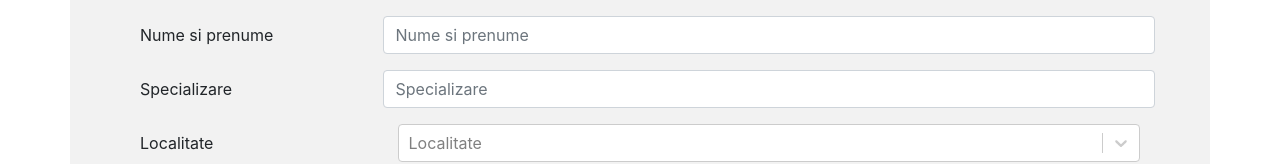
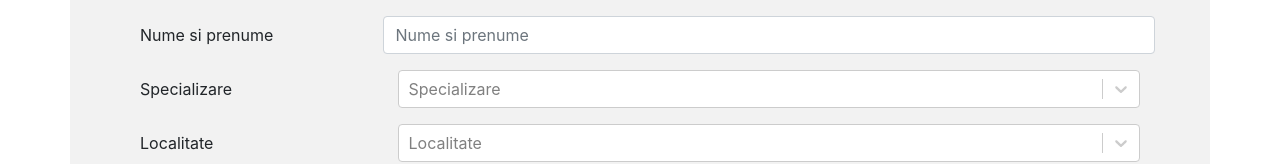
Before and after one commit to RoxanaAI/DLMaistru, a React (Create React App) app: page /add in a window 1280 px wide. Shown: the part 216-380 px from the top of the page. Built offline with nearby package versions, Linux system fonts and the light colour scheme; no server answers.

Commit message:
added specialization json

```diff
--- a/src/features/add/Add.js
+++ b/src/features/add/Add.js
@@ -15,7 +15,7 @@ const initialFormValues = {value: ''};
 export default function Add() {
     const [ , setItem ] = useState(initialFormValues);
     const [ validationMessage, setValidationMessage ] = useState("");
-    const { values, bindInput, bindOption } = useForm(initialFormValues);
+    const { values, bindInput } = useForm(initialFormValues);
     const { modalProps, openModal } = useModal();
     const { user } = useContext(AuthContext);
 
@@ -45,7 +45,6 @@ export default function Add() {
     // TODO need to clear the database because now we have workers with the same ID
     // TODO remember input login user input
     // TODO remember the last added data in the input
-    // TODO bind location
 
     async function handleSubmit(e) {
         e.preventDefault();
@@ -83,19 +82,34 @@ export default function Add() {
         }
     }
 
+    function specializationChange(event){
+        if(event == null || event === undefined || !event.value){
+            values.specialization = "";
+        } else {
+            values.specialization = event.value;
+        }
+    }
+
     function locationChange(event){
         if(event == null || event === undefined || !event.value){
             values.location = "";
-            return;
+        } else {
+            values.location = event.value;
         }
-
-        values.location = event.value;
     }
 
-    let json = require('./Cities.json');
-    const dropdownList = [];
+    let json = require('./Specializations.json');
+    const specializations = [];
+    json.constructions.forEach(specialization => {
+        specializations.push({ label: specialization, value: specialization });
+        specializations.sort( (first, second) => first.value >second.value ? 1 : -1 );
+    });
+
+    json = require('./Cities.json');
+    const localizations = [];
     json.Romania.cities.forEach(city => {
-        dropdownList.push({ label: city, value: city });
+        localizations.push({ label: city, value: city });
+        localizations.sort( (first, second) => first.value >second.value ? 1 : -1 );
     });
 
     return (
@@ -110,11 +124,11 @@ export default function Add() {
                         </div>
                         <div className="form-group row">
                             <label className="col-sm-3 col-form-label"> Specializare </label>
-                            <input className="col-sm-9 form-control form-specialization" {...bindInput('specialization')} placeholder="Specializare"/>
+                            <Select isClearable className="col-sm-9" options={specializations} onChange={specializationChange} placeholder = "Specializare" noOptionsMessage={()=> "Cautare..."} />
                         </div>
                         <div className="form-group row">
                             <label className="col-sm-3 col-form-label"> Localitate </label>
-                            <Select isClearable className="col-sm-9" options={dropdownList} onChange={locationChange} placeholder = "Localitate" noOptionsMessage={()=> "Cautare..."} />
+                            <Select isClearable className="col-sm-9" options={localizations} onChange={locationChange} placeholder = "Localitate" noOptionsMessage={()=> "Cautare..."} />
                         </div>
                         <div className="form-group row">
                             <label className="col-sm-3 col-form-label"> Telefon </label>
@@ -142,7 +156,7 @@ function dataIsValid(values) {
     if(values.name === undefined || values.name === null || values.name.length < 3) {
         return "Va rugam adaugati un nume si prenume valid."
     }
-    if(values.specialization === undefined || values.specialization === null || values.specialization.length < 3) {
+    if(values.specialization === undefined || values.specialization === null || values.specialization === "") {
         return "Va rugam adaugati o specializare valida."
     }
     if(values.location === undefined || values.location === null || values.location === "") {
--- /dev/null
+++ b/src/features/add/Specializations.json
@@ -0,0 +1,11 @@
+{
+    "constructions": [ "Instalator",
+                       "Electrician",
+                       "Zugrav",
+                       "Tamplar",
+                       "Dulgher",
+                       "Parchetar",
+                       "Faiantar",
+                       "Fierar" ]
+
+}
--- a/src/hooks/useForm.js
+++ b/src/hooks/useForm.js
@@ -21,22 +21,9 @@ export default function useForm(initialValues) {
         }
     }
 
-    function handleOptionChange(e){
-        setValues({...values, [e.target.value]: e.target.value})
-    }
-
-    function bindOption(name){
-        return {
-            name,
-            onChange: handleOptionChange,
-            value: values?.[name] ?? ''
-        }
-    }
-
     return {
         values,
         handleInputChange,
-        bindInput,
-        bindOption
+        bindInput
     };
 }
```
